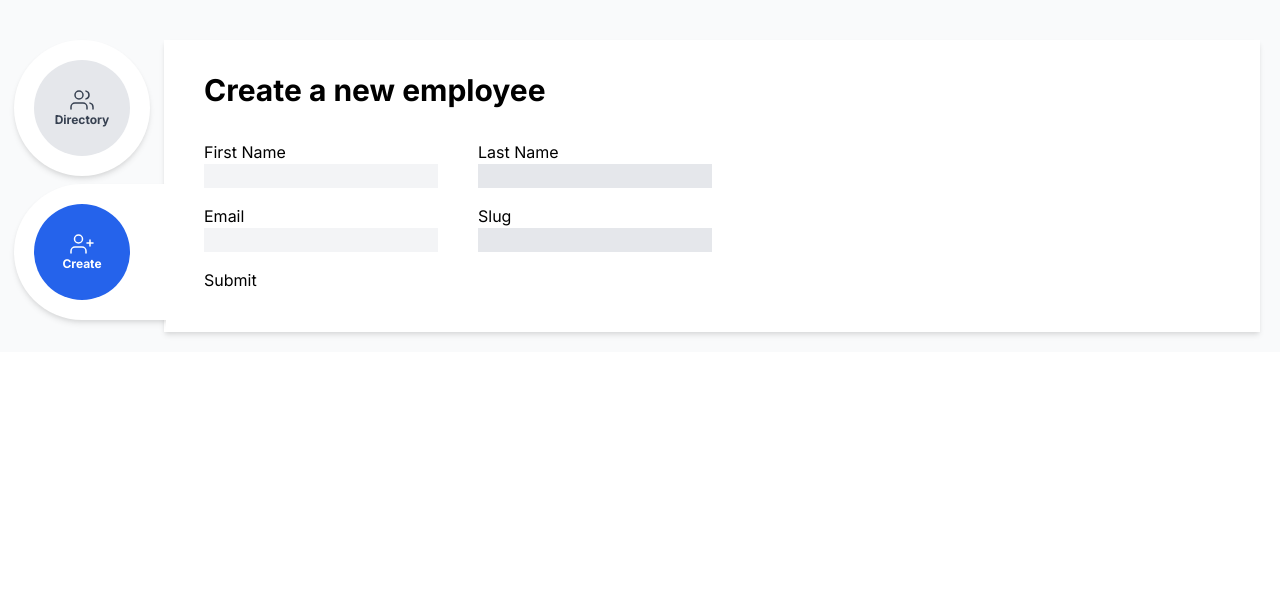
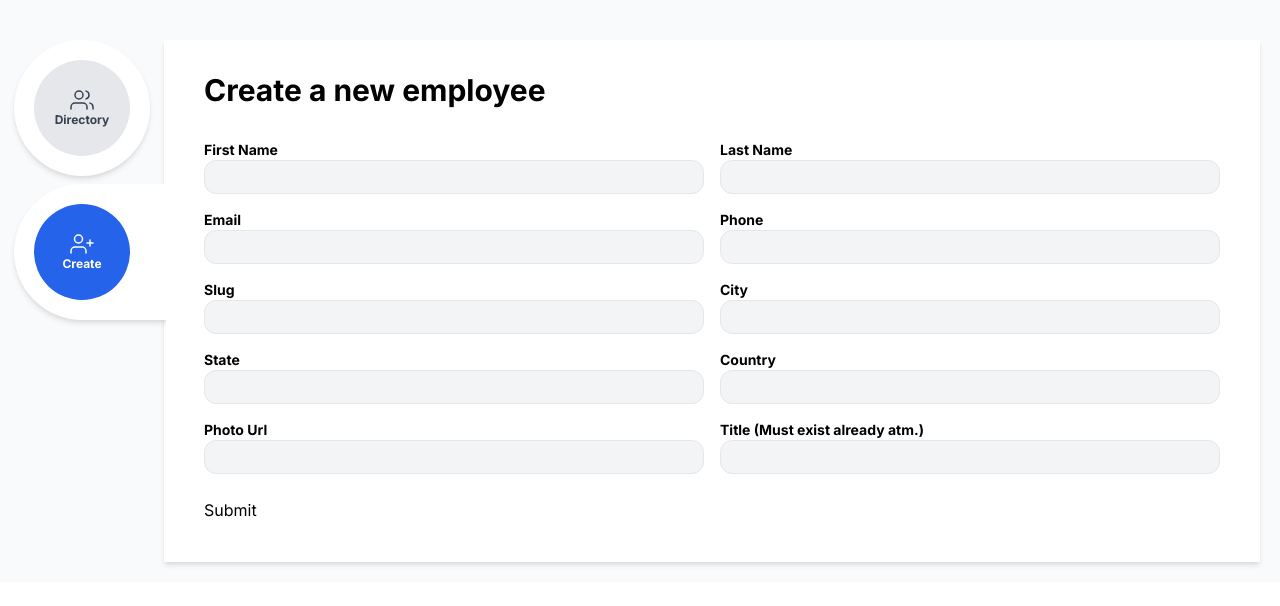
Before and after one commit to bbutler522/employee-directory, a React (Create React App) app in the folder frontend/: page /employee/create in a window 1280 px wide. Shown: the top 606 px of the page. Built offline with nearby package versions, Linux system fonts and the light colour scheme.

Commit message:
Reuse employee form fields component

```diff
--- /dev/null
+++ b/frontend/src/components/forms/EmployeeFormFields.tsx
@@ -0,0 +1,33 @@
+export default function EmployeeFormFields({...props}) {
+  console.log(props)
+  return (
+    <div className="grid grid-cols-2 gap-4 mb-6">
+      <EmployeeFormField name="firstName" title="First Name" formState={props.formState} onChange={(e:any) => props.handleFormState("firstName", e)}></EmployeeFormField>
+      <EmployeeFormField name="lastName" title="Last Name" formState={props.formState} onChange={(e:any) => props.handleFormState("lastName", e)}></EmployeeFormField>
+      <EmployeeFormField name="email" title="Email" formState={props.formState} onChange={(e:any) => props.handleFormState("email", e)}></EmployeeFormField>
+      <EmployeeFormField name="phone" title="Phone" formState={props.formState} onChange={(e:any) => props.handleFormState("phone", e)}></EmployeeFormField>
+      <EmployeeFormField name="slug" title="Slug" formState={props.formState} onChange={(e:any) => props.handleFormState("slug", e)}></EmployeeFormField>
+      <EmployeeFormField name="city" title="City" formState={props.formState} onChange={(e:any) => props.handleFormState("city", e)}></EmployeeFormField>
+      <EmployeeFormField name="state" title="State" formState={props.formState} onChange={(e:any) => props.handleFormState("state", e)}></EmployeeFormField>
+      <EmployeeFormField name="country" title="Country" formState={props.formState} onChange={(e:any) => props.handleFormState("country", e)}></EmployeeFormField>
+      <EmployeeFormField name="photo" title="Photo Url" formState={props.formState} onChange={(e:any) => props.handleFormState("photo", e)}></EmployeeFormField>
+      <EmployeeFormField name="title" title="Title (Must exist already atm.)" formState={props.formState} onChange={(e:any) => props.handleFormState("title", e)}></EmployeeFormField>
+    </div>
+  )
+}
+
+export function EmployeeFormField({...props}) {
+  const name = props.name
+
+  return(
+    <div className="flex flex-col">
+      <label className="text-sm font-bold" htmlFor={props.name}>{props.title}</label>
+      <input value={props.formState[name]}
+        onChange={(e) => props.onChange(e)}
+        type="text"
+        name={props.name}
+        className="bg-gray-100 py-1 px-2 rounded-xl border border-solid border-gray-200 outline-none transition-all focus:border-gray-400"
+      />
+    </div>
+  )
+}
--- a/frontend/src/pages/Employee.tsx
+++ b/frontend/src/pages/Employee.tsx
@@ -11,6 +11,7 @@ import {
 import Moment from 'react-moment';
 
 import { IconProfile } from "../components/Icons";
+import EmployeeFormFields from '../components/forms/EmployeeFormFields';
 
 const GET_EMPLOYEE = gql`
   query GetEmployee($slug: String) {
@@ -219,35 +220,12 @@ function UpdateEmployeeForm({...props}) {
       }}
     >
 
-      <div className="grid grid-cols-2 gap-4 mb-6">
-        <FormField name="firstName" title="First Name" formState={formState} onChange={(e:any) => handleFormState("firstName", e)}></FormField>
-        <FormField name="lastName" title="Last Name" formState={formState} onChange={(e:any) => handleFormState("lastName", e)}></FormField>
-        <FormField name="city" title="City" formState={formState} onChange={(e:any) => handleFormState("city", e)}></FormField>
-        <FormField name="state" title="State" formState={formState} onChange={(e:any) => handleFormState("state", e)}></FormField>
-        <FormField name="country" title="Country" formState={formState} onChange={(e:any) => handleFormState("country", e)}></FormField>
-        <FormField name="dob" title="Birthday" formState={formState} onChange={(e:any) => handleFormState("dob", e)}></FormField>
-        <FormField name="title" title="Title (Must exist already atm.)" formState={formState} onChange={(e:any) => handleFormState("title", e)}></FormField>
-      </div>
+      <EmployeeFormFields formState={formState} handleFormState={handleFormState}></EmployeeFormFields>
 
       <div>
         <button className="py-2 px-8 rounded-xl bg-blue-200 border border-solid border-gray-400 text-sm font-bold mr-4 transition-all hover:bg-blue-400" type="submit">Update Employee</button>
+        <button className="py-2 px-8 rounded-xl bg-red-200 border border-solid border-gray-400 text-sm font-bold transition-all hover:bg-red-400" type="submit">Delete Employee</button>
       </div>
     </form>
   )
 }
-
-function FormField({...props}) {
-  const name = props.name
-
-  return(
-    <div className="flex flex-col">
-      <label className="text-sm font-bold" htmlFor={props.name}>{props.title}</label>
-      <input value={props.formState[name]}
-        onChange={(e) => props.onChange(e)}
-        type="text"
-        name={props.name}
-        className="bg-gray-100 py-1 px-2 rounded-xl border border-solid border-gray-200 outline-none transition-all focus:border-gray-400"
-      />
-    </div>
-  )
-}
--- a/frontend/src/pages/EmployeeCreate.tsx
+++ b/frontend/src/pages/EmployeeCreate.tsx
@@ -3,6 +3,7 @@ import {
   useMutation,
   gql
 } from "@apollo/client";
+import EmployeeFormFields from '../components/forms/EmployeeFormFields';
 
 const CREATE_EMPLOYEE_MUTATION = gql`
   mutation CreateEmployee(
@@ -10,8 +11,27 @@ const CREATE_EMPLOYEE_MUTATION = gql`
     $lastName: String!
     $email: String!
     $slug: String!
+    $city: String!
+    $state: String!
+    $country: String!
+    $dob: String!
+    $phone: String!
+    $photo: String!
+    $title: String!
   ) {
-    createEmployee(data: {firstName: $firstName, lastName: $lastName, email: $email, slug: $slug}) {
+    createEmployee(data: {
+      firstName: $firstName,
+      lastName: $lastName,
+      email: $email,
+      slug: $slug,
+      city: $city,
+      state: $state,
+      country: $country,
+      dob: $dob,
+      phone: $phone,
+      photo: $photo,
+      title: { connect: { name: $title}}
+      }) {
       firstName
       lastName
       email
@@ -26,6 +46,15 @@ export default function EmployeeCreatePage() {
     lastName: '',
     email: '',
     slug: '',
+    city: '',
+    state: '',
+    country: '',
+    dob: '',
+    phone: '',
+    photo: '',
+    status: '',
+    title: '',
+
   })
 
   const [createEmployee] = useMutation(CREATE_EMPLOYEE_MUTATION, {
@@ -34,8 +63,23 @@ export default function EmployeeCreatePage() {
       lastName: formState.lastName,
       email: formState.email,
       slug: formState.slug,
+      city: formState.city,
+      state: formState.state,
+      country: formState.country,
+      dob: formState.dob,
+      phone: formState.phone,
+      photo: formState.photo,
+      status: formState.status,
+      title: formState.title,
     }
   });
+
+  function handleFormState(name:string, e:any) {
+    setFormState({
+      ...formState,
+      [name]: e.target.value
+    })
+  }
 
   return (
     <div>
@@ -46,67 +90,8 @@ export default function EmployeeCreatePage() {
           createEmployee();
         }}
       >
-        <div className="flex flex-row mb-4">
-          <div className="flex flex-col mr-10">
-            <label htmlFor="firstName">First Name</label>
-            <input value={formState.firstName}
-              onChange={(e) =>
-                setFormState({
-                  ...formState,
-                  firstName: e.target.value
-                })
-              }
-              type="text"
-              name="firstName"
-              className="bg-gray-100"
-            />
-          </div>
-          <div className="flex flex-col">
-            <label htmlFor="lastName">Last Name</label>
-            <input value={formState.lastName}
-              onChange={(e) =>
-                setFormState({
-                  ...formState,
-                  lastName: e.target.value
-                })
-              }
-              type="text"
-              name="lastName"
-              className="bg-gray-200"
-            />
-          </div>
-        </div>
 
-        <div className="flex flex-row mb-4">
-          <div className="flex flex-col mr-10">
-            <label htmlFor="email">Email</label>
-            <input value={formState.email}
-              onChange={(e) =>
-                setFormState({
-                  ...formState,
-                  email: e.target.value
-                })
-              }
-              type="text"
-              name="email"
-              className="bg-gray-100"
-            />
-          </div>
-          <div className="flex flex-col">
-            <label htmlFor="slug">Slug</label>
-            <input value={formState.slug}
-              onChange={(e) =>
-                setFormState({
-                  ...formState,
-                  slug: e.target.value
-                })
-              }
-              type="text"
-              name="slug"
-              className="bg-gray-200"
-            />
-          </div>
-        </div>
+        <EmployeeFormFields formState={formState} handleFormState={handleFormState}></EmployeeFormFields>
 
         <button type="submit">Submit</button>
       </form>
```
